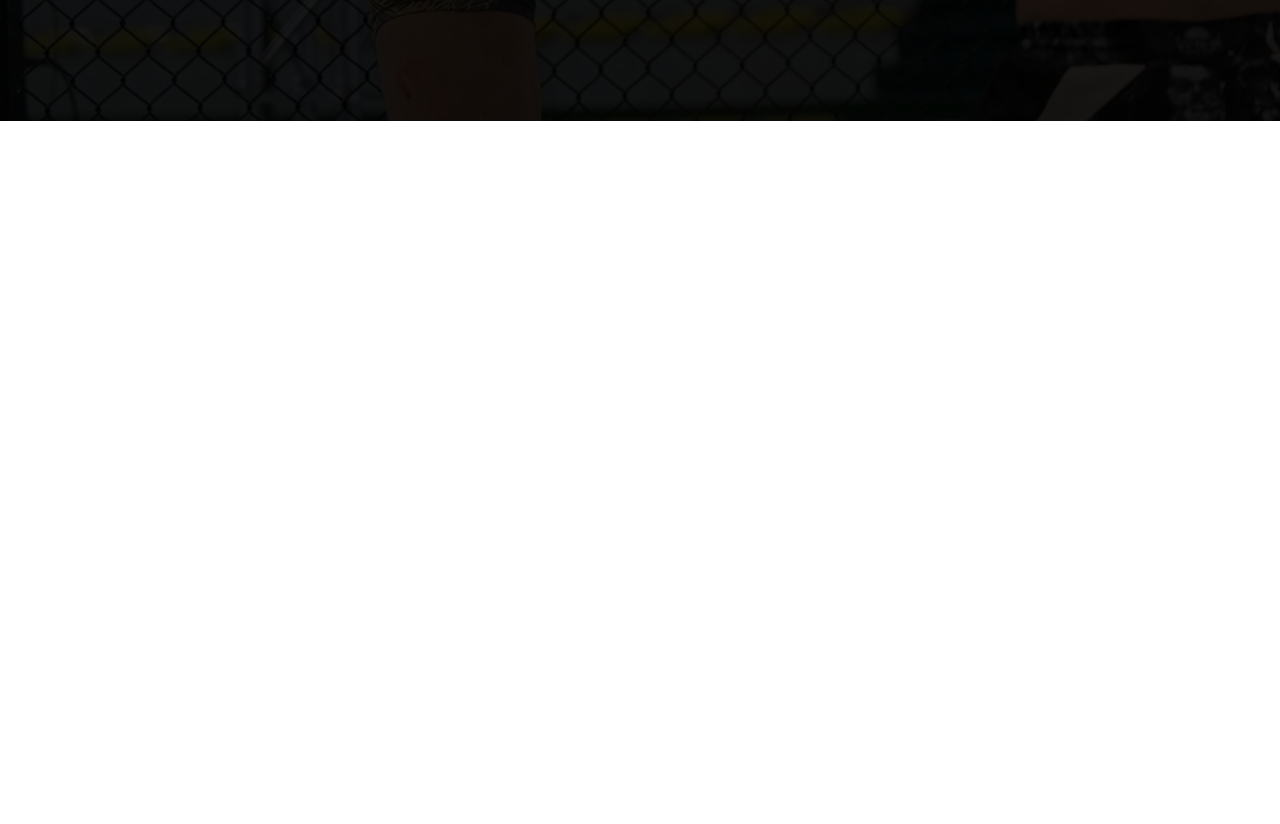
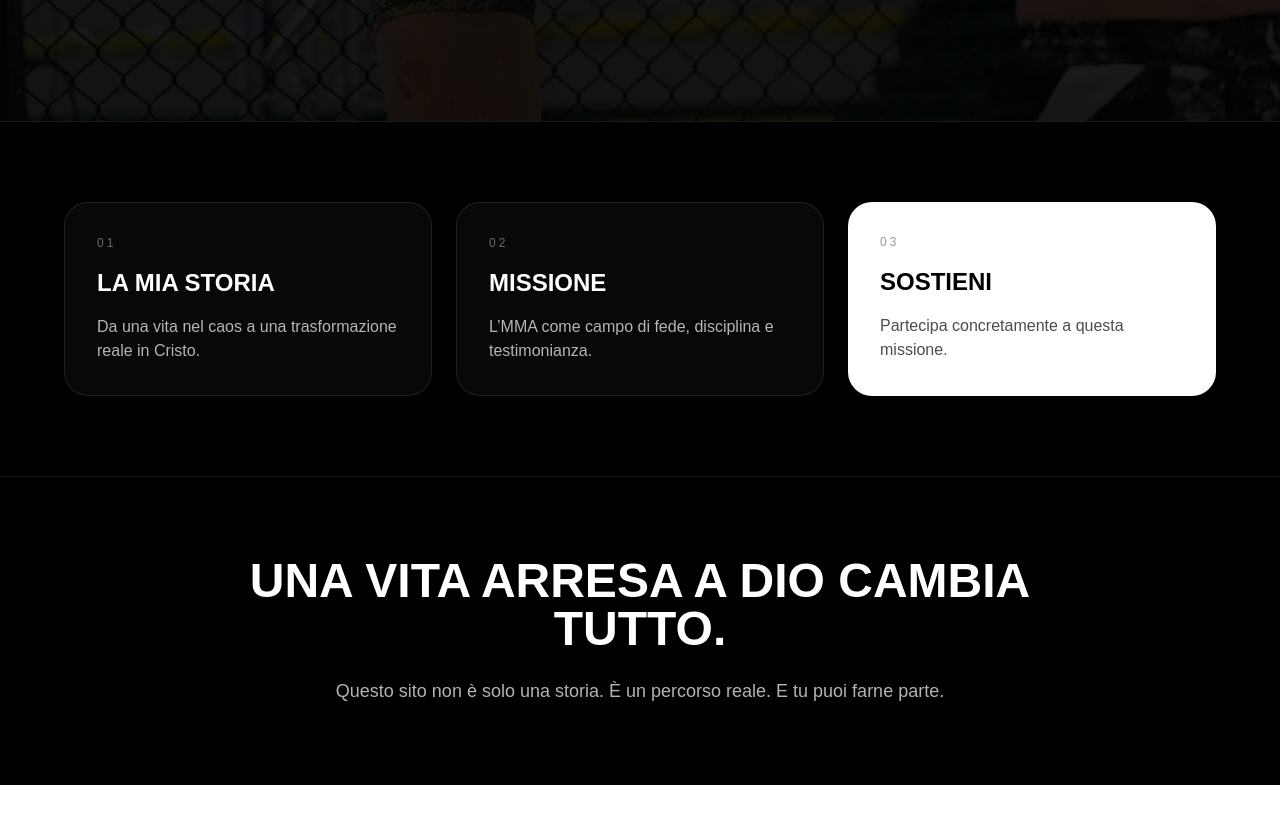
Before and after one commit to brajeel/sito-donazioni, a Next.js app: page / in a window 1280 px wide. Shown: the part 740-1564 px from the top of the page. Before the commit the page ends 1174 px from the top, so only its background shows below. Built offline with nearby package versions, Linux system fonts and the light colour scheme.

Commit message:
Update page.js

```diff
--- a/app/page.js
+++ b/app/page.js
@@ -5,14 +5,20 @@ export default function Home() {
       <section className="relative min-h-[100vh] flex items-center justify-center px-6">
 
         <img
+          src="/david-mobile.jpg"
+          className="absolute inset-0 w-full h-full object-cover opacity-35 md:hidden"
+          alt="David Da Silva"
+        />
+
+        <img
           src="/david.jpg"
-          className="absolute inset-0 w-full h-full object-cover opacity-30"
+          className="absolute inset-0 w-full h-full object-cover opacity-35 hidden md:block"
+          alt="David Da Silva"
         />
 
         <div className="absolute inset-0 bg-black/70"></div>
 
         <div className="relative z-10 max-w-5xl mx-auto text-center">
-
           <p className="text-sm uppercase tracking-[0.35em] text-white/50 mb-6">
             FEDE • MISSIONE • MMA
           </p>
@@ -45,7 +51,47 @@ export default function Home() {
               SOSTIENI LA MISSIONE
             </a>
           </div>
+        </div>
+      </section>
 
+      <section className="border-t border-white/10 px-6 py-20">
+        <div className="max-w-6xl mx-auto grid md:grid-cols-3 gap-6">
+          <a href="/storia" className="rounded-3xl border border-white/10 p-8 bg-white/[0.03] hover:bg-white/[0.07] transition">
+            <p className="text-white/40 uppercase tracking-[0.25em] text-xs mb-4">01</p>
+            <h2 className="text-2xl font-bold uppercase mb-4">La mia storia</h2>
+            <p className="text-white/70">
+              Da una vita nel caos a una trasformazione reale in Cristo.
+            </p>
+          </a>
+
+          <a href="/missione" className="rounded-3xl border border-white/10 p-8 bg-white/[0.03] hover:bg-white/[0.07] transition">
+            <p className="text-white/40 uppercase tracking-[0.25em] text-xs mb-4">02</p>
+            <h2 className="text-2xl font-bold uppercase mb-4">Missione</h2>
+            <p className="text-white/70">
+              L’MMA come campo di fede, disciplina e testimonianza.
+            </p>
+          </a>
+
+          <a href="/sostieni" className="rounded-3xl bg-white text-black p-8 hover:scale-[1.02] transition">
+            <p className="text-black/40 uppercase tracking-[0.25em] text-xs mb-4">03</p>
+            <h2 className="text-2xl font-bold uppercase mb-4">Sostieni</h2>
+            <p className="text-black/70">
+              Partecipa concretamente a questa missione.
+            </p>
+          </a>
+        </div>
+      </section>
+
+      <section className="border-t border-white/10 px-6 py-20 text-center">
+        <div className="max-w-4xl mx-auto">
+          <h2 className="text-3xl md:text-5xl font-black uppercase mb-6">
+            UNA VITA ARRESA A DIO CAMBIA TUTTO.
+          </h2>
+
+          <p className="text-white/70 text-lg">
+            Questo sito non è solo una storia. È un percorso reale.
+            E tu puoi farne parte.
+          </p>
         </div>
       </section>
 
```
